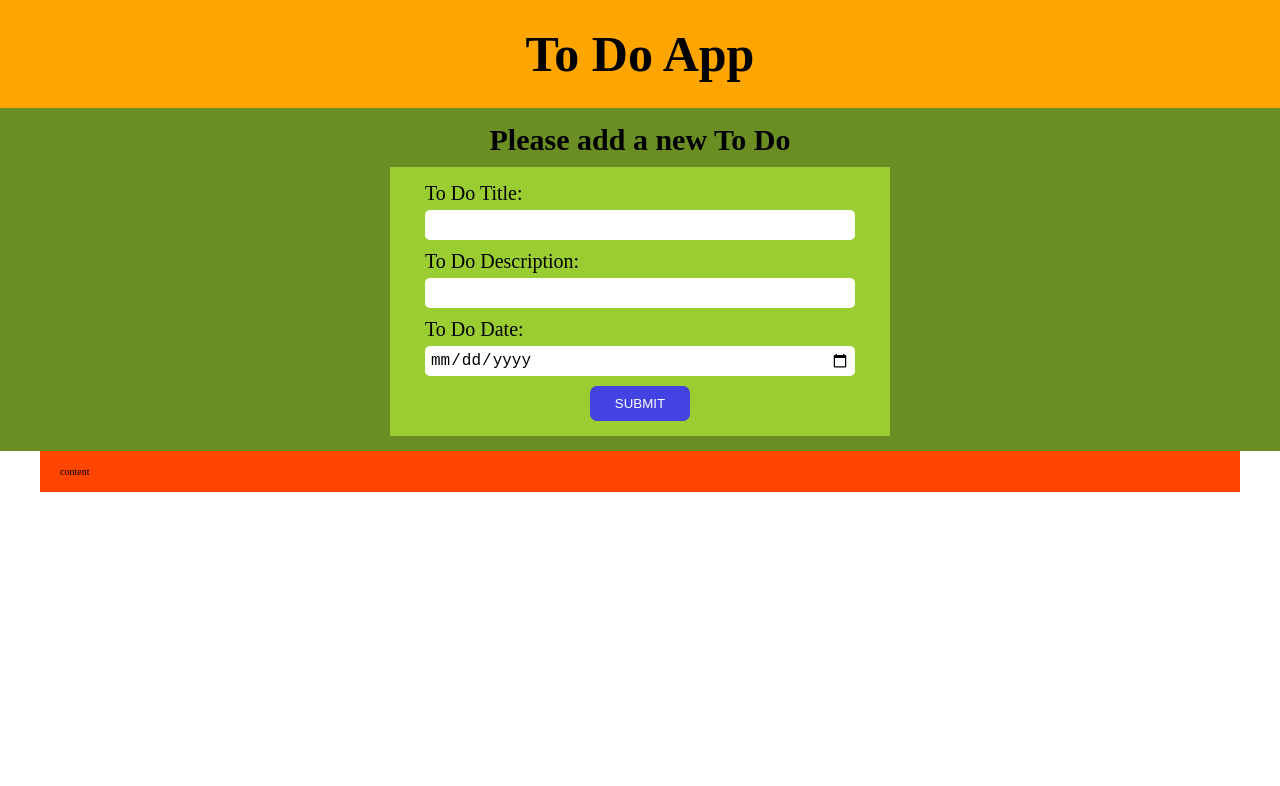
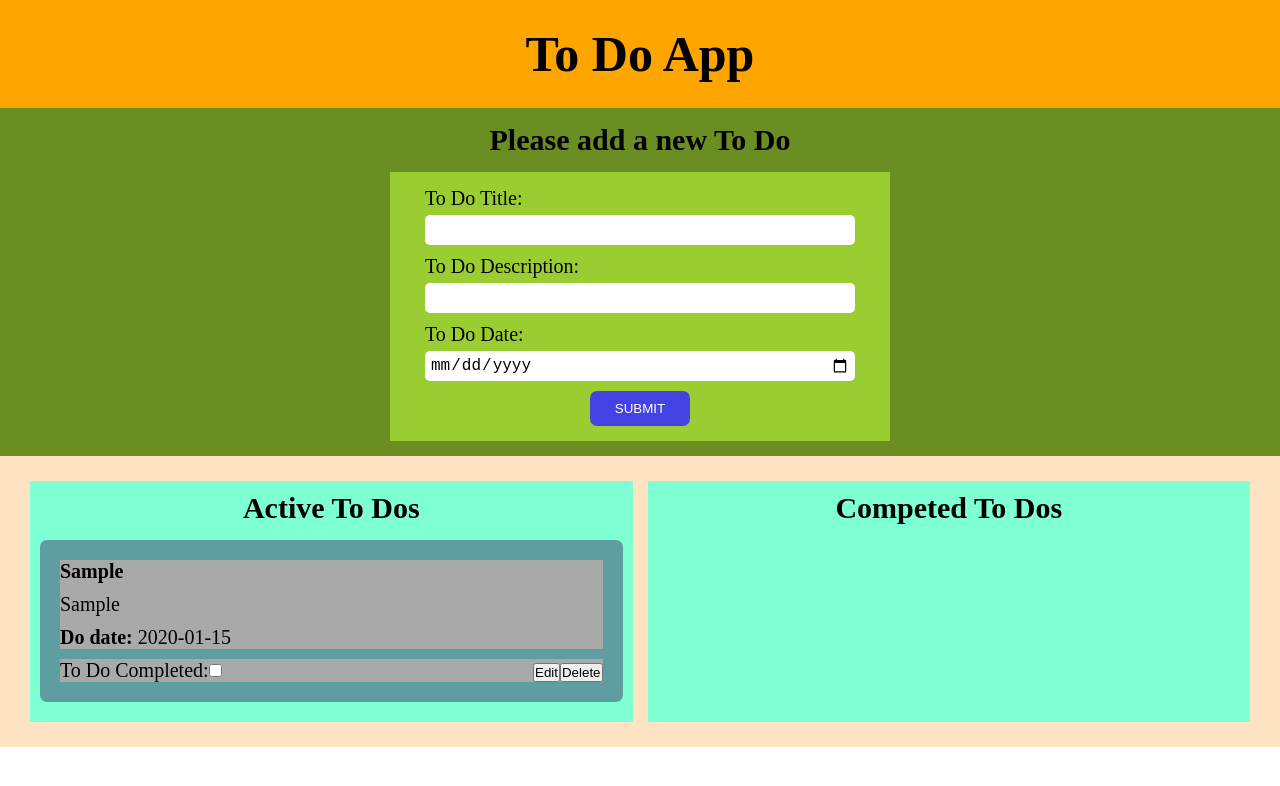
Before and after one commit to bojan-ski/react-to-do, a React (Vite) app: page / in a window 1280 px wide. Both pictures are taken after typing "Sample", "Sample", "2020-01-15" into the empty fields and a click on the button "SUBMIT". Shown: the top 786 px of the page. Built offline with nearby package versions, Linux system fonts and the light colour scheme.

Commit message:
ActiveToDos and CompletedToDos components created. Started work on ActiveToDos

```diff
--- a/src/App.jsx
+++ b/src/App.jsx
@@ -1,6 +1,8 @@
 import { AppProvider } from "./context"
 import Header from "./components/Header"
 import ToDoForm from "./components/ToDoForm"
+import ActiveToDos from "./components/ActiveToDos"
+import CompletedToDos from "./components/CompletedToDos"
 
 const App = () => {
   return (
@@ -10,7 +12,8 @@ const App = () => {
         <ToDoForm />
 
         <div className="container">
-          content
+          <ActiveToDos/>
+          <CompletedToDos/>
         </div>
       </>
     </AppProvider>
--- /dev/null
+++ b/src/components/ActiveToDos.jsx
@@ -0,0 +1,54 @@
+import { useGlobalContext } from "../context"
+
+const ActiveToDos = () => {
+    const { toDoList } = useGlobalContext()
+    // console.log(toDoList);
+
+    return (
+        <section className="to-do-list active-list">
+            <h2 className="section-title">
+                Active To Dos
+            </h2>
+
+            <div className="todos">
+                {toDoList.map(todo => {
+                    // console.log(todo);
+                    const { id, toDoTitle, toDoDescription, toDoDate } = todo
+
+                    return <div key={id} className="todo">
+                        <div className="todo-section-1">
+                            <h4>
+                                {toDoTitle}
+                            </h4>
+                            <p>
+                                {toDoDescription}
+                            </p>
+                            <p>
+                                <strong>Do date:</strong> {toDoDate}
+                            </p>
+                        </div>
+
+                        <div className="todo-section-2">
+                            <div className="complete">
+                                <label>To Do Completed:</label>
+                                <input type="checkbox" />
+                            </div>
+
+                            <div className="btn-container">
+                                <button type='btn'>
+                                    Edit
+                                </button>
+
+                                <button type='btn'>
+                                    Delete
+                                </button>
+                            </div>
+                        </div>
+                    </div>
+                })}
+            </div>
+        </section>
+    )
+}
+
+export default ActiveToDos
--- /dev/null
+++ b/src/components/CompletedToDos.jsx
@@ -0,0 +1,16 @@
+
+const CompletedToDos = () => {
+  return (
+    <section className="to-do-list completed-list">
+      <h2 className="section-title">
+        Competed To Dos
+      </h2>
+
+      <div className="">
+
+      </div>
+    </section>
+  )
+}
+
+export default CompletedToDos
--- a/src/components/ToDoForm.jsx
+++ b/src/components/ToDoForm.jsx
@@ -16,7 +16,7 @@ const ToDoForm = () => {
     }
 
     return (
-        <section className="add-to-do">
+        <div className="add-to-do">
             <h2 className="section-title">
                 Please add a new To Do
             </h2>
@@ -51,7 +51,7 @@ const ToDoForm = () => {
                     Submit
                 </button>
             </form>
-        </section>
+        </div>
     )
 }
 
--- a/src/context.jsx
+++ b/src/context.jsx
@@ -7,7 +7,7 @@ export const AppProvider = ({children}) => {
     const [toDoList, setToDoList] = useState([])
 
     // console.log(newToDo);
-    console.log(toDoList);
+    // console.log(toDoList);
 
     return <AppContext.Provider value={{newToDo, setNewToDo, toDoList, setToDoList}}>
         {children}
--- a/src/index.css
+++ b/src/index.css
@@ -6,6 +6,27 @@
 
 html{
   font-size: 62.5%;
+}
+
+/* General */
+.section-title{
+  font-size: 30px;
+  margin-bottom: 10px;
+  text-align: center;
+  margin-bottom: 15px;
+}
+
+h4{
+  text-transform: capitalize;
+}
+
+h4,
+p{
+  margin-bottom: 10px;
+}
+
+.btn:active{
+  transform: scale(0.95);
 }
 
 /* Header */
@@ -19,16 +40,11 @@ html{
   font-size: 50px;
 }
 
-/* section - To Do Form */
+/* To Do Form */
 .add-to-do{
   background-color: olivedrab;
   padding: 15px;
   text-align: center;
-}
-
-.add-to-do h2{
-  font-size: 30px;
-  margin-bottom: 10px;
 }
 
 .add-to-do .form{
@@ -68,15 +84,39 @@ html{
   text-transform: uppercase;
 }
 
-.add-to-do .form .btn:active{
-  transform: scale(0.95);
+/* container */
+.container{
+  background-color: bisque;
+  max-width: 1400px;
+  margin: auto;
+  padding: 25px 30px;
+  display: flex;
+  justify-content: center;
+  gap: 15px;
 }
 
-/* container */
-.container{
-  background-color: orangered;
-  max-width: 1200px;
-  margin: auto;
-  padding: 15px 20px;
+/* To Do List*/
+.to-do-list{
+  background-color: aquamarine;
+  width: 50%;
+  padding: 10px;
+}
+
+.todo{
+  background-color: cadetblue;
+  padding: 20px;
+  font-size: 20px;
+  margin-bottom: 10px;
+  border-radius: 7px;
+}
+
+.todo .todo-section-1{
+  background-color: darkgray;
+  margin-bottom: 10px;
+}
+
+.todo .todo-section-2{
+  background-color: darkgray;
   display: flex;
+  justify-content: space-between;
 }
```
